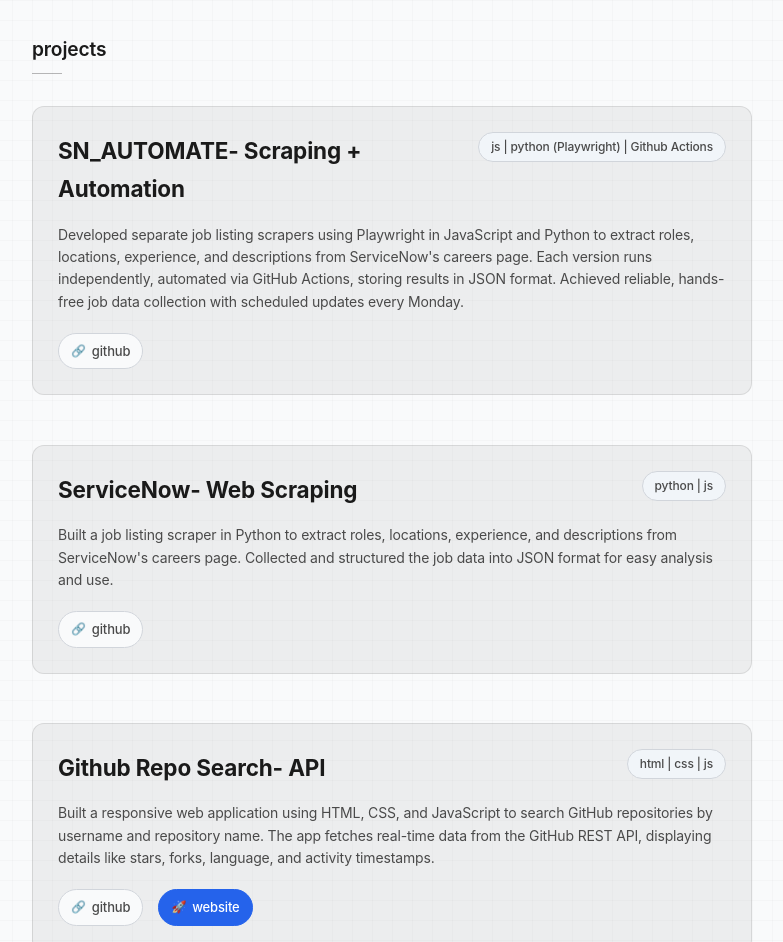
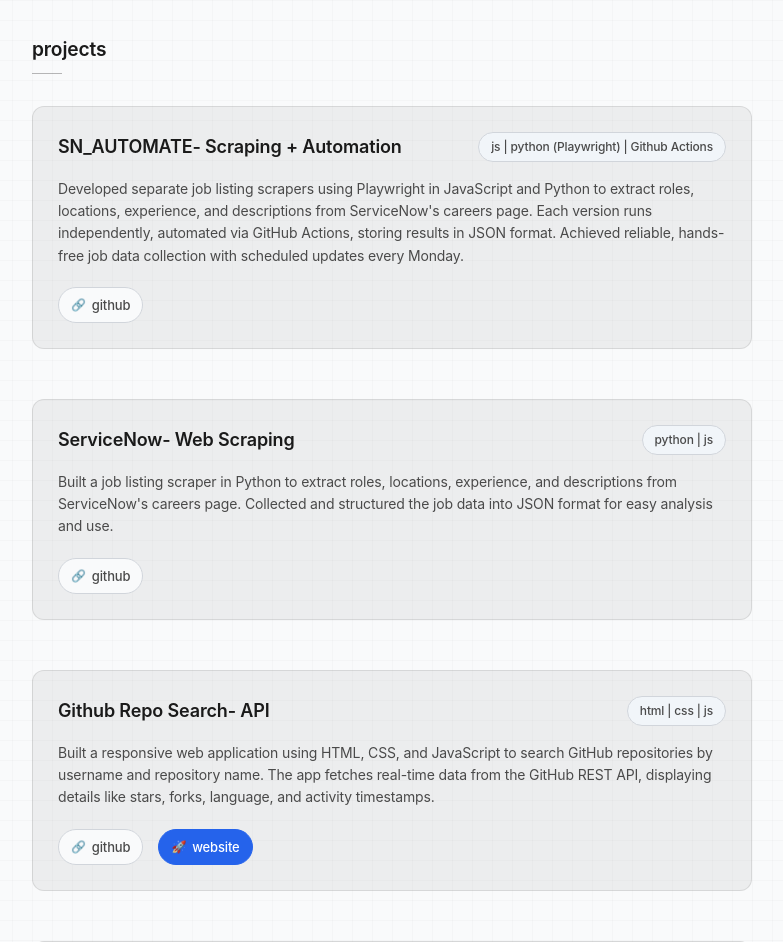
Before and after one commit to theritikbarnwal/ritikport, a plain HTML site: page index.html in a window 1280 px wide. Shown: the part 1160-2102 px from the top of the page, without its empty margins (248-1031 px from the left). Drawn offline with nearby package versions, Linux system fonts and the light colour scheme.

Commit message:
updated stylesheet

```diff
--- a/style.css
+++ b/style.css
@@ -334,7 +334,7 @@
     flex: 1;
 }
 
-.project-name a {
+.project-name h1 {
     font-size: 18px;
     font-weight: 600;
     color: var(--primary-text);
```
